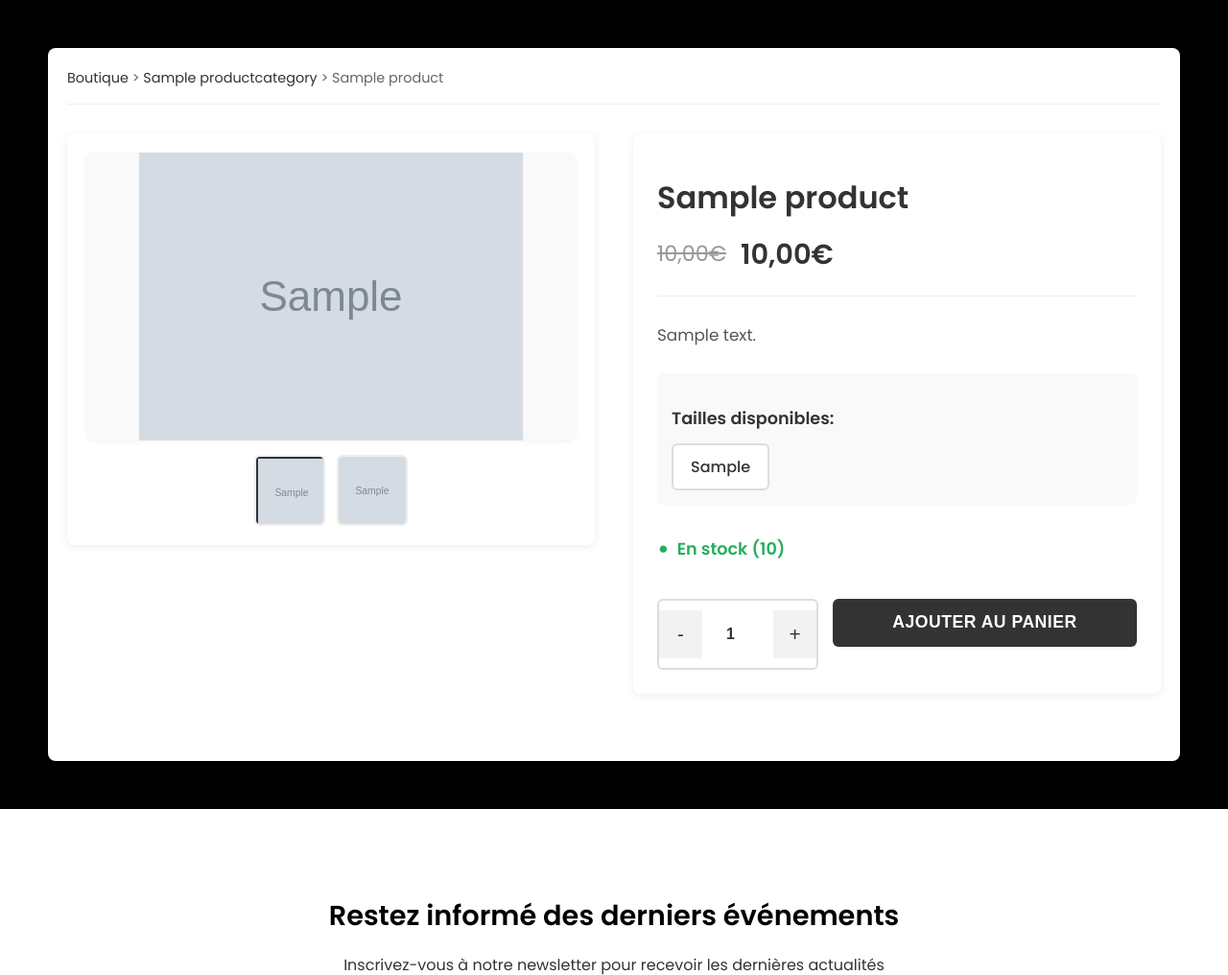
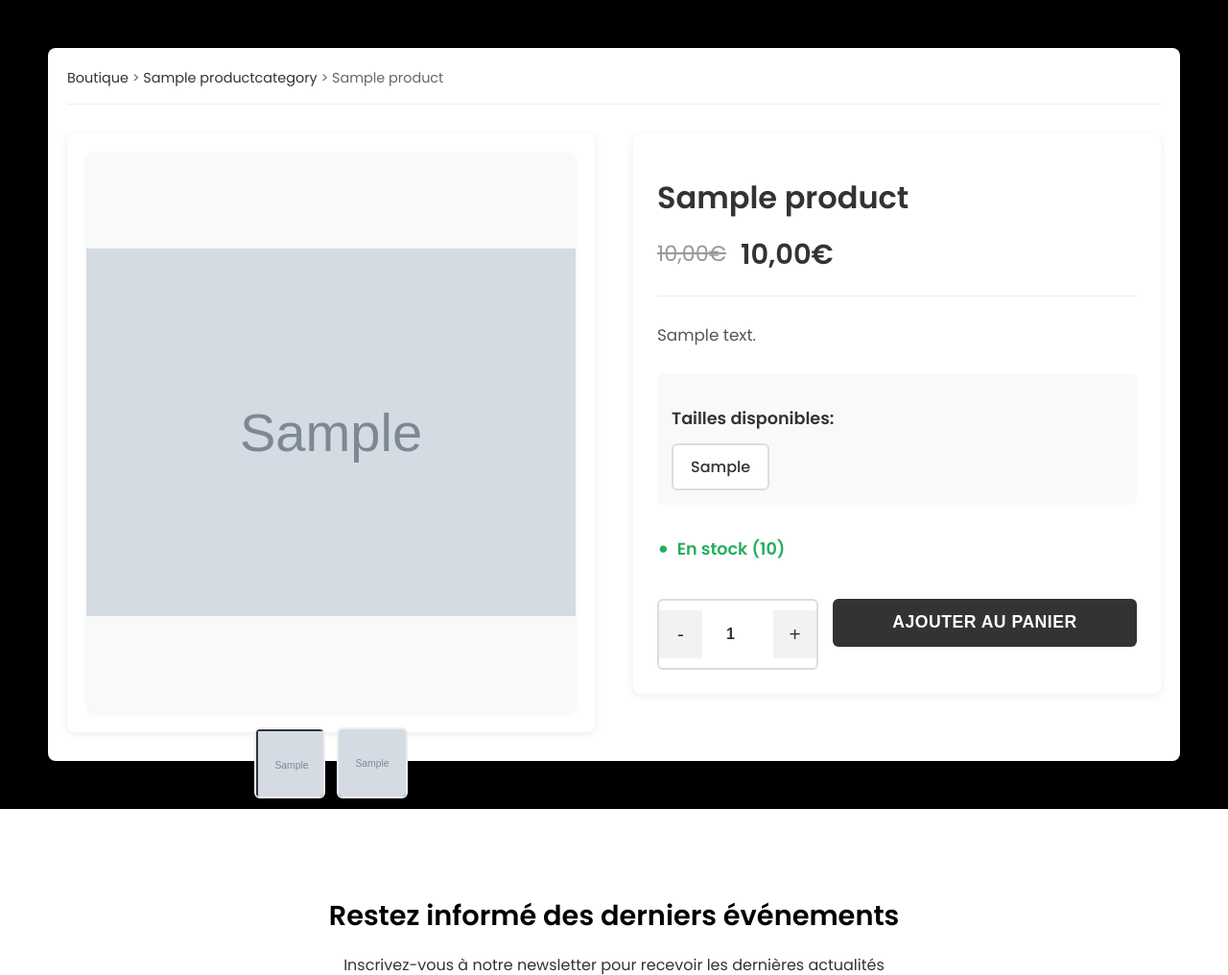
Before and after one commit to JaysonPasquier/amca-club, a Django app: a page that uses v1/backend/templates/core/shop/product_detail.html in a window 1280 px wide. Shown: the part 74-1090 px from the top of the page at 96% size. Run offline with Django 4.2, Linux system fonts and the light colour scheme; a user stored in the database is signed in; data comes from the database, SQL or seed files in the repository; tables that the repository leaves empty hold one stand-in row (values such as "Sample post"); grey boxes marked "Sample" are stand-in pictures.

Commit message:
want to add the shop so started to do it

```diff
--- a/v1/backend/templates/core/shop/product_detail.html
+++ b/v1/backend/templates/core/shop/product_detail.html
@@ -187,6 +187,7 @@
 
     /* Product Gallery */
     .product-gallery {
+		height: 100%;
         position: relative;
         background: #fff;
         padding: 20px;
@@ -195,6 +196,7 @@
     }
 
     .main-image {
+		height: 100%;
         position: relative;
         border-radius: 8px;
         overflow: hidden;
@@ -206,11 +208,10 @@
 
     .main-image img {
         max-width: 100%;
-        height: auto;
+        height: 100%;
         object-fit: contain;
         display: block;
         margin: 0 auto;
-        max-height: 400px;
     }
 
     .product-badge {
```
